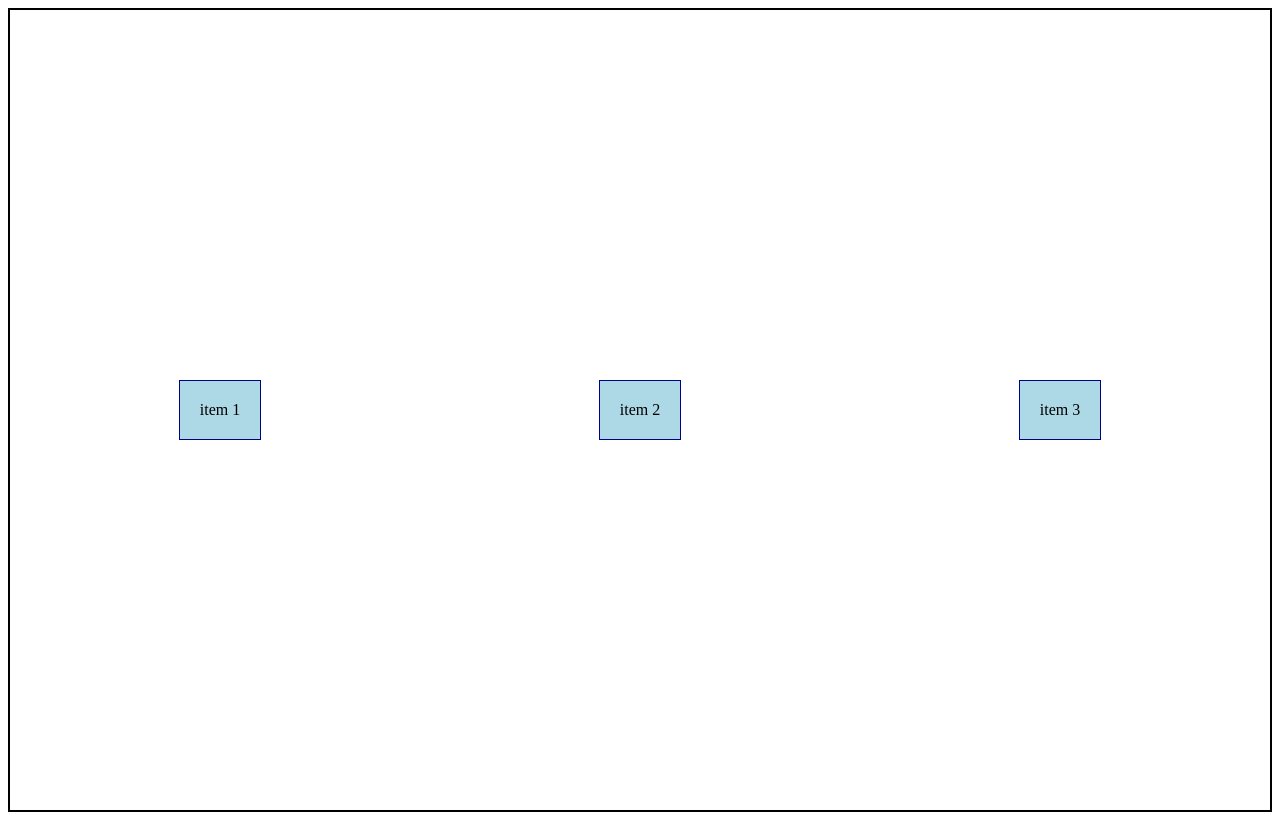
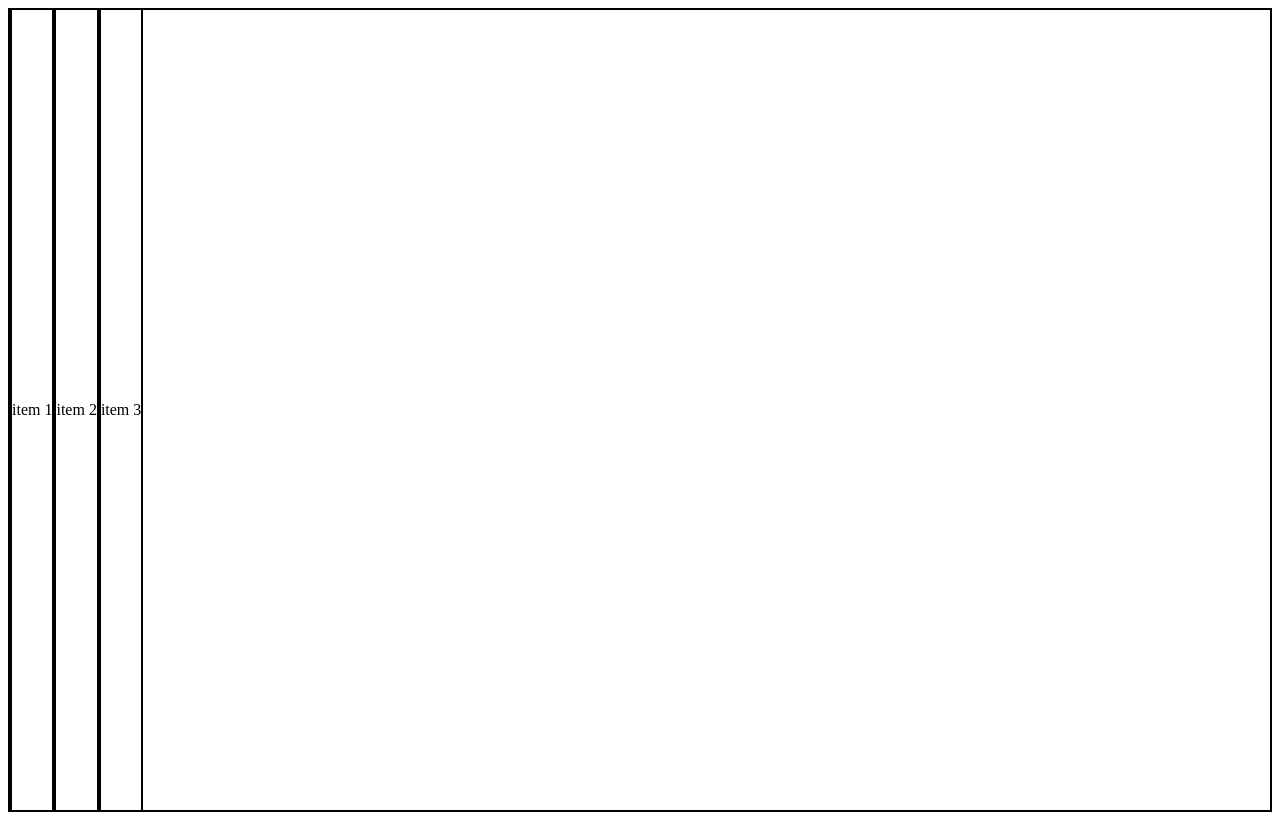
Before and after one commit to Aditya-4790/lecture-1, a plain HTML site: page Aditya.html in a window 1280 px wide. Drawn offline with Linux system fonts and the light colour scheme.

Commit message:
new commit

```diff
--- a/Aditya.html
+++ b/Aditya.html
@@ -6,19 +6,15 @@
     <title>Document</title>
     <style>
 
-      .container{
+      div{
         display:flex;
-        flex-direction:row ;
-        justify-content: space-around;
+        flex-direction:center;
         align-items:center ;
         height:100vh;
         border:2px solid black
       }
-      .item{
-        background-color:lightblue;
-        padding:20px;
-        margin:10px;
-        border:1px solid darkblue;
+      #a{
+        padding:40px
       }
     </style>
     <title>
```
Also changed, not shown: index.html (+9 -0 lines).
